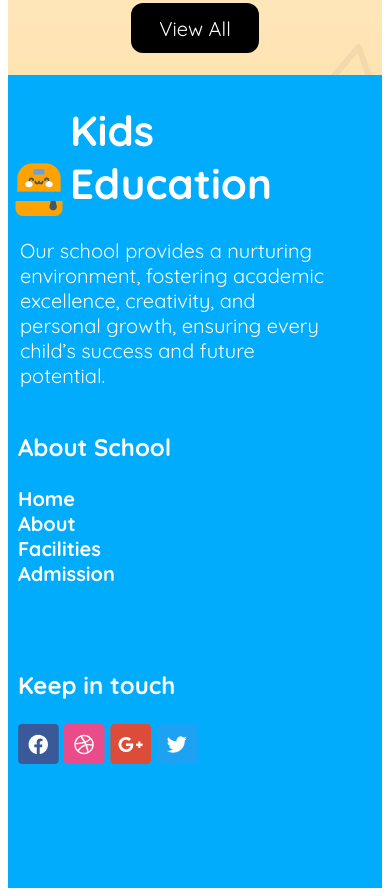
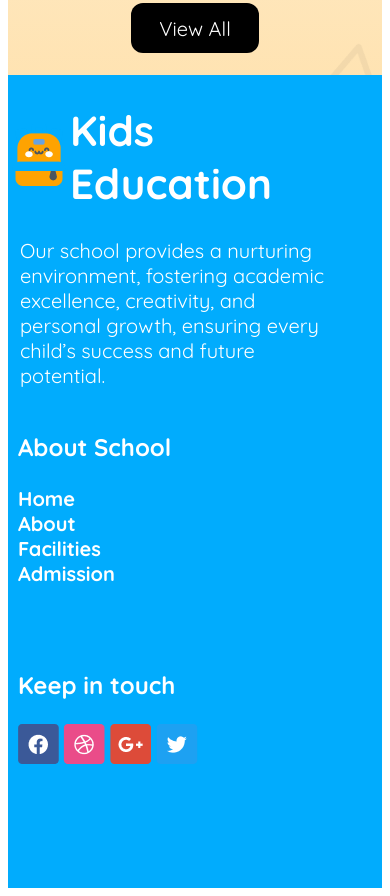
Before and after one commit to Hail-Z2/Kids-School, a plain HTML site: page index.html in a window 390 px wide. Shown: the part 3580-4476 px from the top of the page. Drawn offline with Linux system fonts and the light colour scheme.

Commit message:
Fixed footer img position

```diff
--- a/Kids-schl/styles.css
+++ b/Kids-schl/styles.css
@@ -550,4 +550,8 @@ footer{
     padding-top: 0px;
     padding-bottom: 0px;
   }
+  .info-logo img{
+    position: relative;
+    top: -30px;
+  }
 }
```
